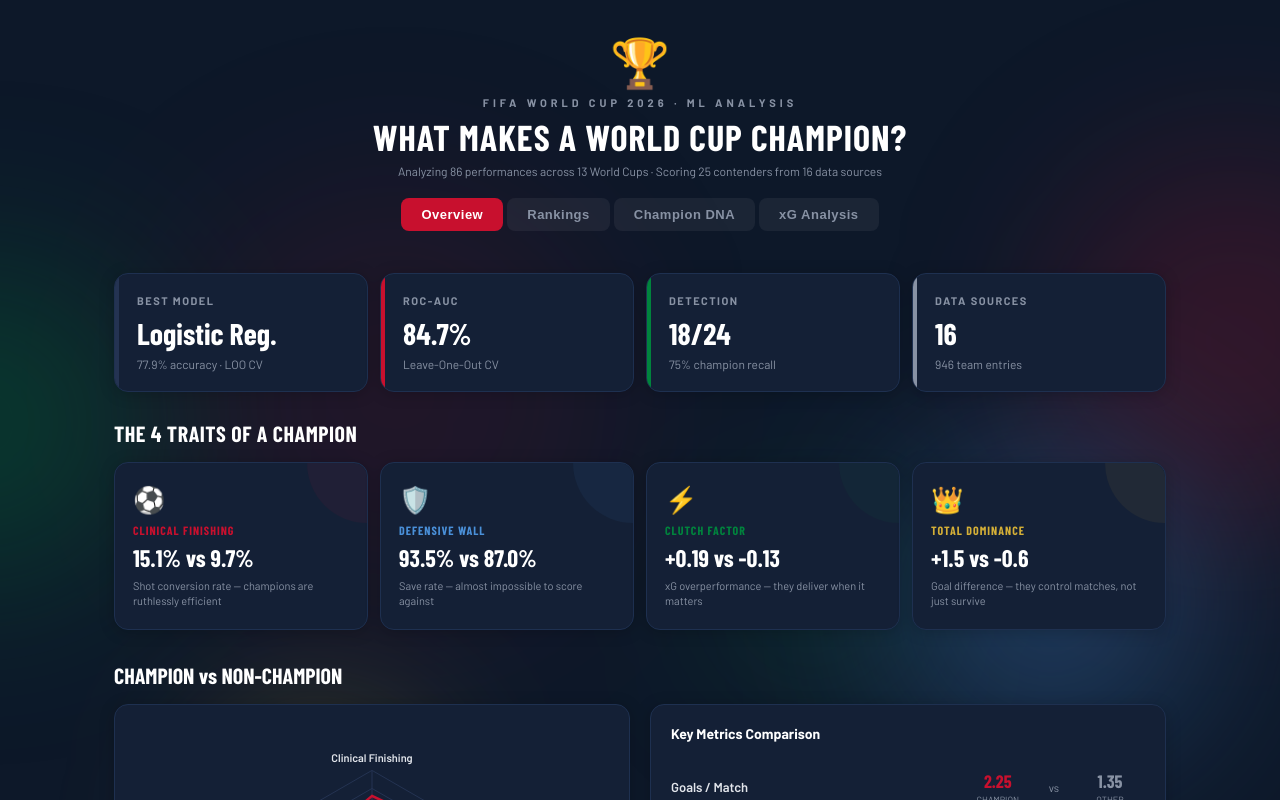
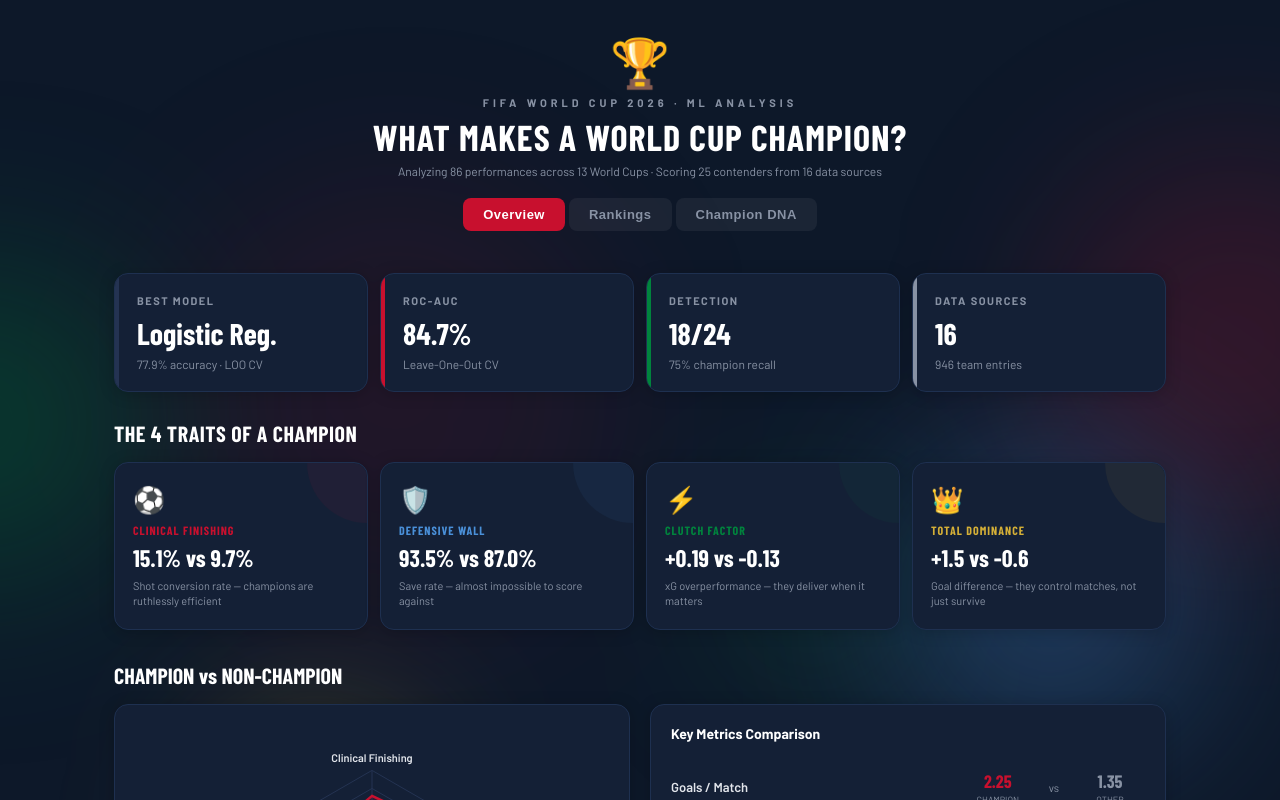
Before and after one commit to adrianofgnwn/World-Cup-Champion-Dashboard, a React (Vite) app: page / in a window 1280 px wide. Shown: the top 800 px of the page. Built offline with nearby package versions, Linux system fonts and the light colour scheme; a web font is replaced by a local one.

Commit message:
Remove XG

```diff
--- a/src/App.jsx
+++ b/src/App.jsx
@@ -4,7 +4,6 @@
 import Overview from "./components/Overview";
 import Rankings from "./components/Rankings";
 import ChampionDNA from "./components/ChampionDNA";
-import XGAnalysis from "./components/XGAnalysis";
 import "./App.css";
 
 export default function App() {
@@ -29,7 +28,6 @@
                 {tab === "Overview" && <Overview />}
                 {tab === "Rankings" && <Rankings />}
                 {tab === "Champion DNA" && <ChampionDNA />}
-                {tab === "xG Analysis" && <XGAnalysis />}
             </div>
 
             <div style={{ textAlign: "center", padding: "16px 16px 28px", color: GRAY, fontSize: 11, borderTop: `1px solid ${CARD_BORDER}`, position: "relative", zIndex: 1 }}>
--- a/src/components/Header.jsx
+++ b/src/components/Header.jsx
@@ -1,6 +1,6 @@
 import { GRAY, WHITE, RED } from "../styles/theme";
 
-const TABS = ["Overview", "Rankings", "Champion DNA", "xG Analysis"];
+const TABS = ["Overview", "Rankings", "Champion DNA"];
 
 export default function Header({ tab, setTab }) {
     return (
```
